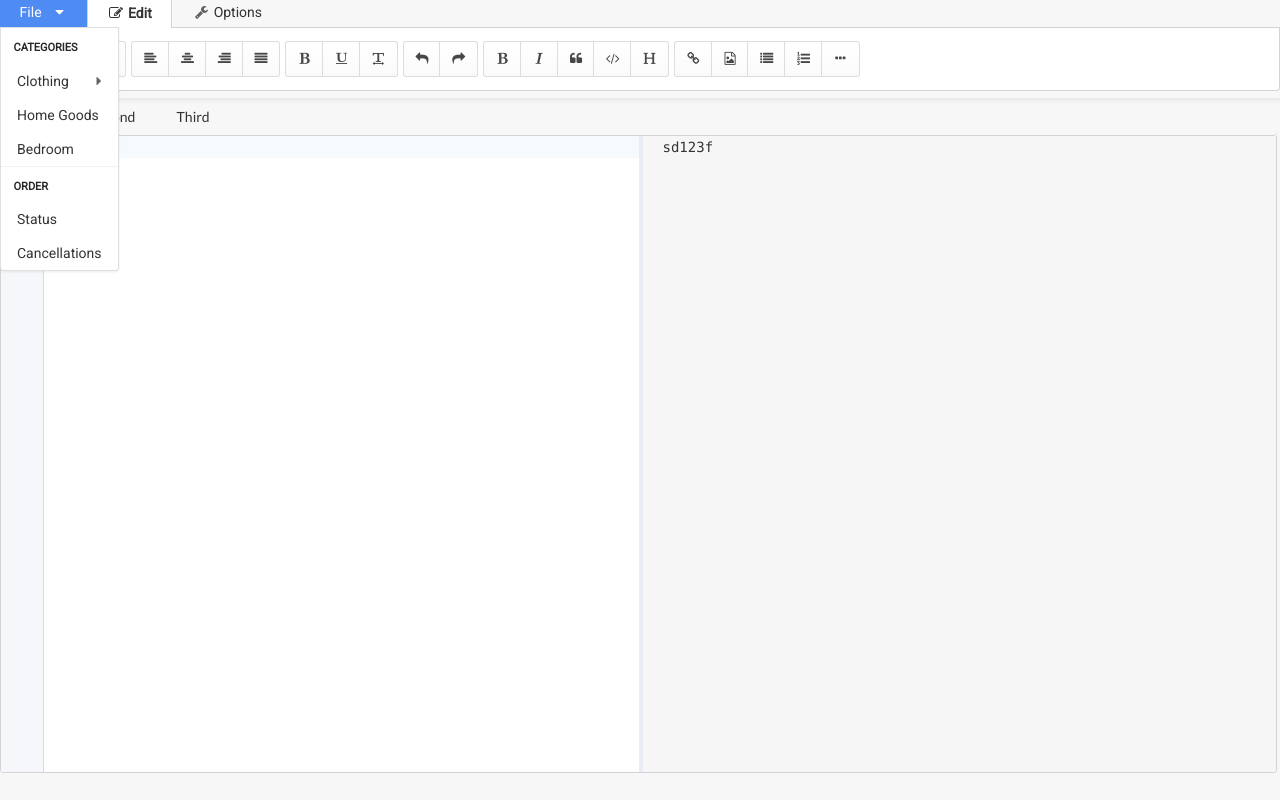
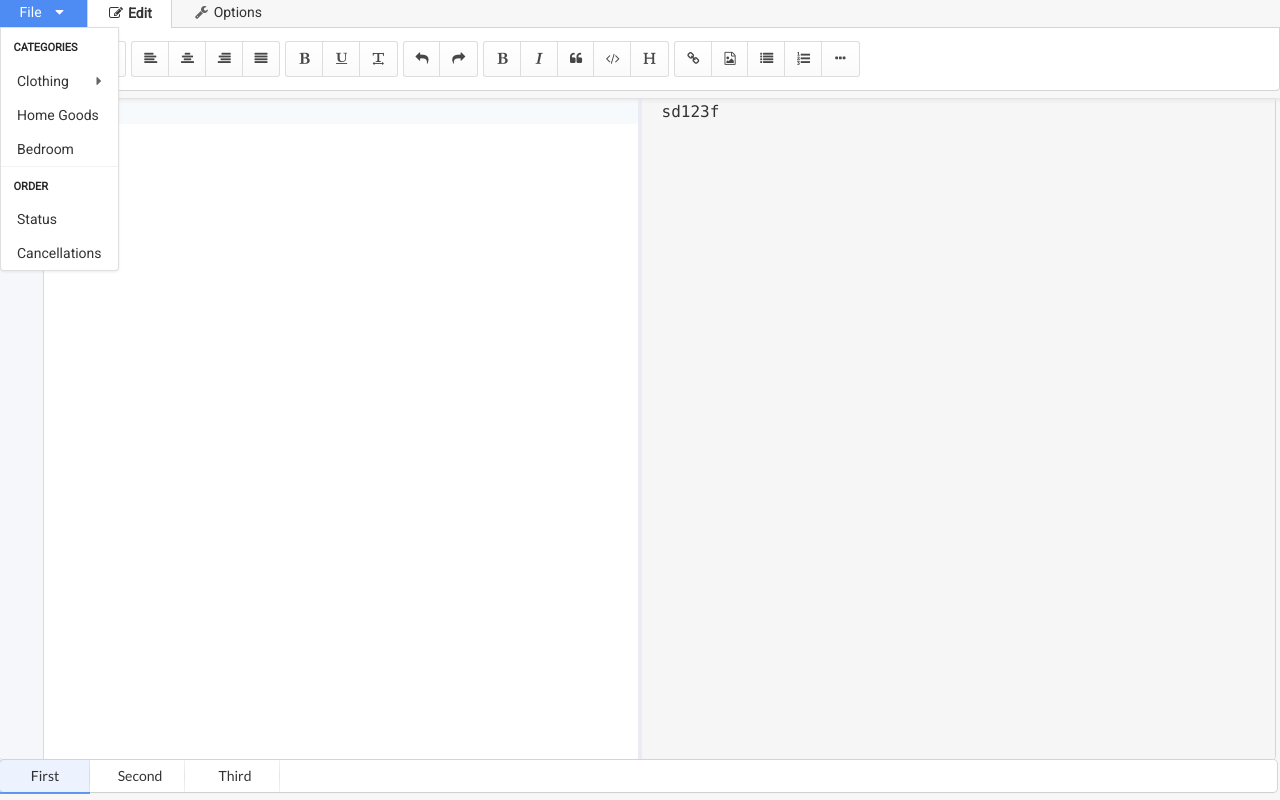
Before and after one commit to yingzhox/MarkdownComposer, a website: page pages/main.html in a window 1280 px wide. Drawn offline with Linux system fonts and the light colour scheme.

Commit message:
Change the style of bottom tab menus

```diff
--- a/css/main.css
+++ b/css/main.css
@@ -21,7 +21,7 @@ body {
     padding: 7px;
 }
 .viewport {
-    height: calc(100vh - 135px);
+    height: calc(100vh - 110px);
     padding: 0px !important;
 }
 #maintab {
@@ -33,9 +33,32 @@ body {
     height: calc(100% - 28px);
     /* padding 14px */
 }
-#maintab .container {
+#maintab .segment {
     padding: 0px;
-    overflow-y:hidden;
+    overflow-y: hidden;
+    margin-bottom: 0px;
+}
+#maintab > .menu {
+    border-bottom: none;
+    border-top: 1px;
+    margin-top: 0px;
+}
+#maintab > .menu > .item {
+    border-radius: 0px 0px 0px 0px;
+    border-top: 0px;
+    border-bottom: 0px;
+    margin-right: 5px;
+    min-width: 90px;
+    text-align: center;
+    line-height: 10px;
+}
+#maintab > .menu > .item.active {
+    /*border-top:3px solid #4184f3;*/
+    box-shadow: rgba(65, 132, 243, 0.8) 0px 2px;
+    background-color: rgba(77, 139, 242,0.1);
+}
+#maintab > .menu > .item:after {
+    display: none;
 }
 .source {
     width: 50%;
@@ -62,14 +85,16 @@ body {
 
 .ace_scrollbar::-webkit-scrollbar-track,
 .render::-webkit-scrollbar-track {
-    background: rgba(102, 128, 153, .1);
-    -webkit-box-shadow: inset 0 0 2px rgba(0, 0, 0, 0.3);
+    /*background: rgba(102, 128, 153, .6);*/
+    background:transparent;
+    /*-webkit-box-shadow: inset 0 0 2px rgba(0, 0, 0, 0.3);*/
     border-radius: 10px;
     width: 13px;
 }
 .ace_scrollbar::-webkit-scrollbar-thumb,
 .render::-webkit-scrollbar-thumb {
-    background: rgba(102, 128, 153, .2);
+    transition: background 0.3s ease;
+    background: rgba(102, 128, 153, .5);
     border-radius: 10px;
     width: 13px;
 }
@@ -81,11 +106,14 @@ body {
 .ace_scrollbar::-webkit-scrollbar-thumb:window-inactive,
 .render::-webkit-scrollbar-corner,
 .render::-webkit-scrollbar-thumb:window-inactive {
-    background: rgba(102, 128, 153, .1);
+    background: rgba(102, 128, 153, .4);
+    transition: background 0.3s ease;
 }
 .ace_scrollbar::-webkit-scrollbar-thumb:hover,
 .render::-webkit-scrollbar-thumb:hover {
-    background: rgb(205, 214, 218);
+    /*background: rgb(205, 214, 218);*/
+    background: rgba(102, 128, 153, .7);
+    transition: background 0.3s ease;
 }
 .ace_scrollbar-h {
     display: none !important;
@@ -98,7 +126,7 @@ body {
     background-color: rgb(246, 246, 246);
 }
 .render .selected {
-    background: rgb(255, 239, 239);
+    background: rgb(255, 251, 230);
 }
 /* left top corner button*/
 
--- a/css/markdown.css
+++ b/css/markdown.css
@@ -7,13 +7,13 @@
 
 .render {
     font-family: 'Source Sans Pro', Menlo, 'Ubuntu Mono', Consolas, 'Courier New', 'Microsoft Yahei', 'Hiragino Sans GB', 'WenQuanYi Micro Hei', sans-serif !important;
-    font-size: 14px;
+    font-size: 16px;
     line-height: 1.6;
     color: #333;
     /*background-color: #fff;*/
 
     padding: 0px 20px 0 20px;
-    max-width: 960px;
+    /*max-width: 960px;*/
     margin: 0 auto;
 }
 /* BLOCKS
@@ -27,6 +27,7 @@
 .render table,
 .render pre {
     margin: 15px 0;
+    width:100%;
 }
 /* HEADERS
 =============================================================================*/
--- a/javascript/main.js
+++ b/javascript/main.js
@@ -39,7 +39,7 @@ function initializeEditor(i) {
     editor.getSession().setMode("ace/mode/markdown");
     editor.setOptions({
         fontFamily: "Menlo, 'Ubuntu Mono', Consolas, 'Courier New', 'Microsoft Yahei', 'Hiragino Sans GB', 'WenQuanYi Micro Hei', sans-serif",
-        fontSize: "14px"
+        fontSize: "16px"
     });
     editor.session.setUseWrapMode(true);
     editor.container.style.lineHeight = "1.6";
--- a/pages/main.html
+++ b/pages/main.html
@@ -114,12 +114,6 @@
         </div>
         <div class="ui row viewport">
             <div class="ui column" id="maintab">
-
-                <div class="ui bottom attached tabular menu">
-                    <a class="active item" data-tab="first">First</a>
-                    <a class="item" data-tab="second">Second</a>
-                    <a class="item" data-tab="third">Third</a>
-                </div>
                 <div class="ui bottom attached active tab segment container" id="file_0" data-tab="first">
                     <div class="source" id="file_0_source"></div>
                     <div class="splitdragger">&nbsp;</div>
@@ -131,6 +125,11 @@
                 <div class="ui bottom attached tab segment" data-tab="third">
                     Third
                 </div>
+                <div class="ui bottom pointing menu">
+                    <a class="active item primary button" data-tab="first">First</a>
+                    <a class="item" data-tab="second">Second</a>
+                    <a class="item" data-tab="third">Third</a>
+                </div>
             </div>
         </div>
 </body>
```
